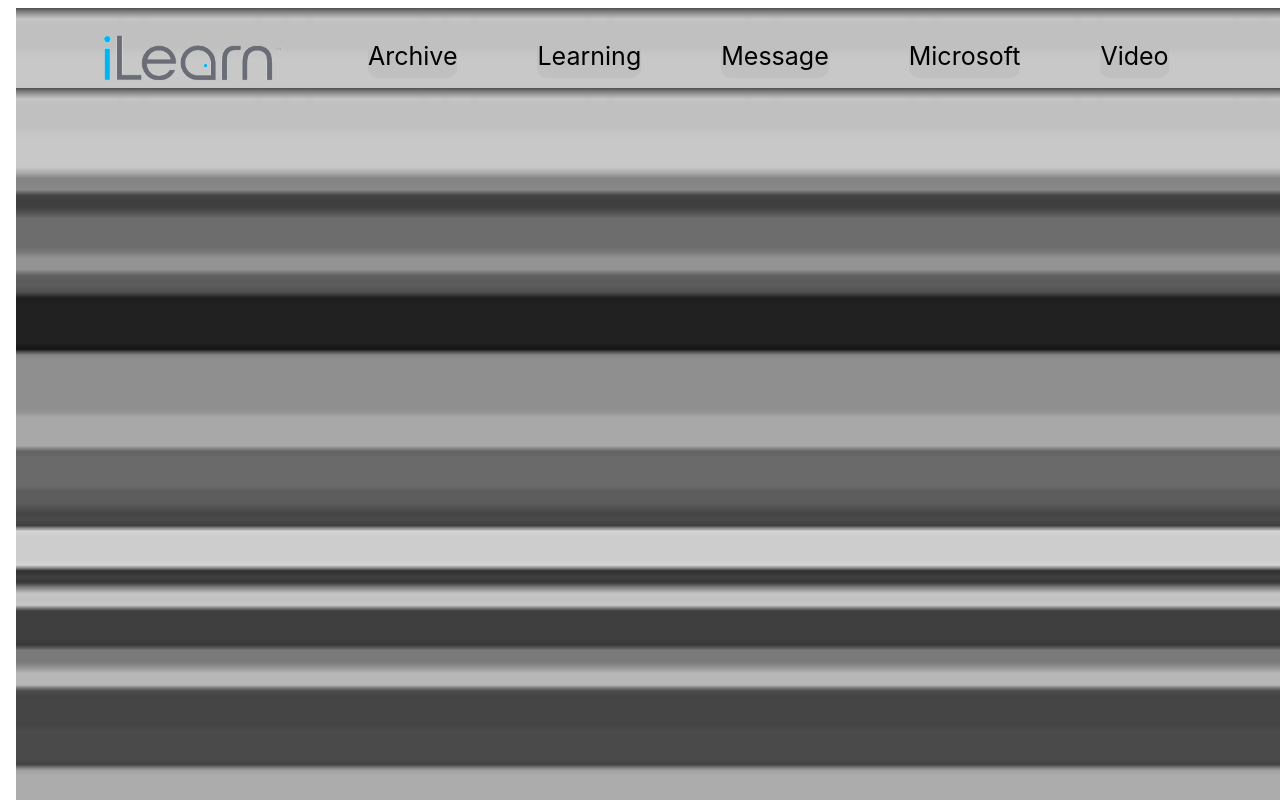
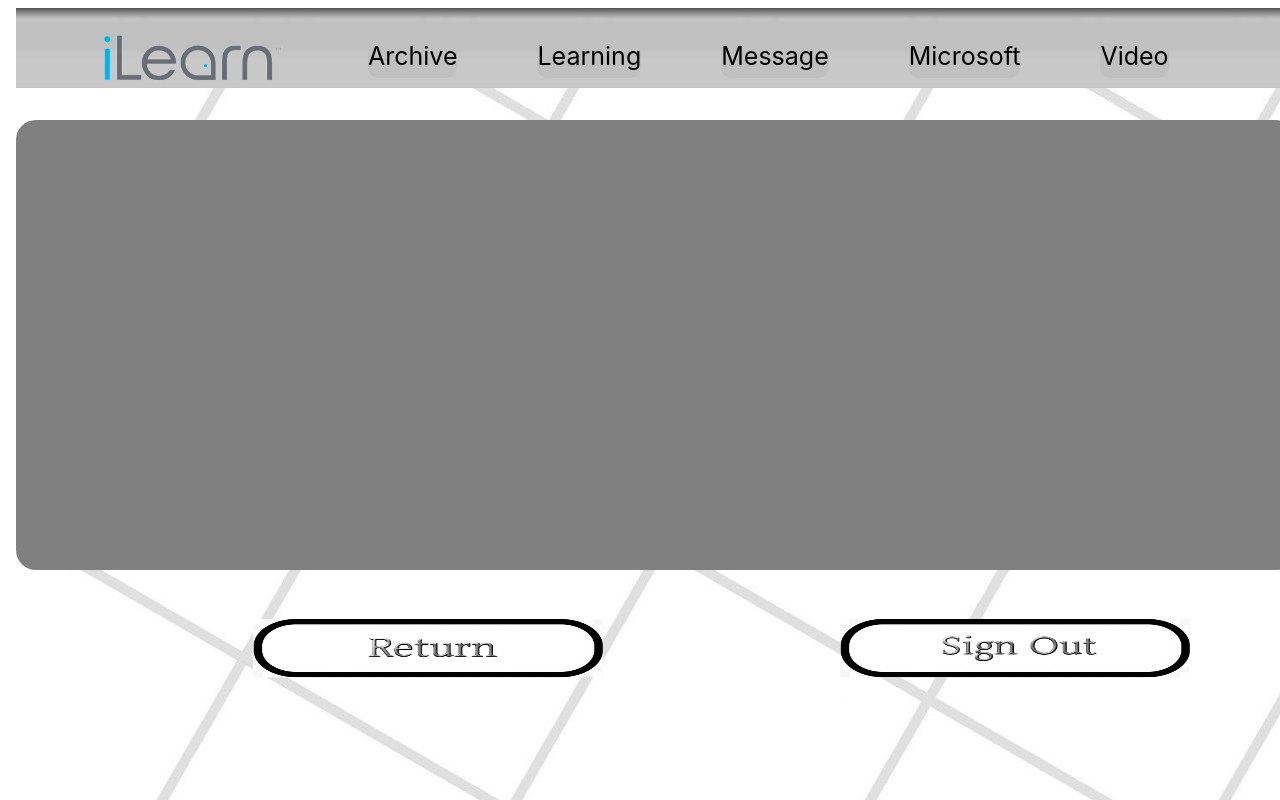
Before and after one commit to AndreeAng/iLearn, a React (Create React App) app: page /learning/classes in a window 1280 px wide. Shown: the top 800 px of the page. Built offline with nearby package versions, Linux system fonts and the light colour scheme.

Commit message:
Cleaned up a little

```diff
--- a/src/Pages/Assignments.js
+++ b/src/Pages/Assignments.js
@@ -1,12 +1,81 @@
-import React from "react";
-import image from "../img/navbg.png";
+import React, { useEffect, useState } from "react";
+import {BrowserRouter as Router, Routes, Route, Link, BrowserRouter} from "react-router-dom";
+import image from "../img/backgi.jpeg";
+import img1 from "../img/return.png";
+import img2 from "../img/signOut.png";
 
-function Assignments(){
+import firebase from 'firebase/compat/app';
+import 'firebase/compat/auth';
+import 'firebase/compat/firestore';
+import * as ImagePicker from 'expo-image-picker';
+
+export default function Assignments() {
+  const [image, setImage] = useState("");
+  const [uploading, setUpLoading] = useState(false)
+
+  const pickImage = async () => {
+    // No permissions request is necessary for launching the image library
+    let result = await ImagePicker.launchImageLibraryAsync({
+      mediaTypes: ImagePicker.MediaTypeOptions.All,
+      allowsEditing: true,
+      aspect: [4, 3],
+      quality: 1,
+    });
+
+    console.log(result);
+
+    if (!result.cancelled) {
+      setImage(result.uri);
+    }
+  };
     return (
-        <div style={styles.background}>
+      <div style={styles.background}>
+        <div>
+          <button onClick={pickImage} style={styles.file}>Choose File</button>
+          <button onClick={uploadImage} style={styles.file}>Upload</button>
+          <div style={styles.container}></div>
+        </div>
+          <Link to="/learning"><img src={img1} style={styles.heading}/></Link>
+          <Link to="../"><img src={img2} style={styles.heading}/></Link>
+        </div>
+    );
+};
 
-        </div>
-      );
+const uploadImage = async () => {
+  const blob = await new Promise((resolve, reject) => {
+    const xhr = new XMLHttpRequest();
+    xhr.onload = function() {
+      resolve(xhr.response);
+    };
+    xhr.onerror = function() {
+      reject(new TypeError('Network request failed'));
+    };
+    xhr.responseType = 'blob';
+    xhr.open('GET', 'image', true);
+    xhr.send(null);
+  });
+
+  const ref = firebase.storage().ref().child(new Date().toISOString())
+  const snapshot = ref.put(blob)
+
+  snapshot.on(firebase.storage.TaskEvent.STATE_CHANGED, ()=>{
+    //setUpLoading(true);
+  },
+  (error)=>{
+    //setUpLoading(false)
+    console.log(error)
+    blob.close()
+    return
+  },
+  ()=>{
+    snapshot.snapshot.ref.getDownloadURL().then((url)=>{
+      //setUpLoading(false)
+      console.log("downloal url: ", url);
+      blob.close();
+      return url;
+    });
+  }
+  );
 };
 
 const styles ={
@@ -18,6 +87,48 @@ const styles ={
       width: '100vw',
       height: '115vh',
     },
+    heading: {
+      border: 4,
+      borderColor:"black",
+      backgroundColor: "clear",
+      color: "green",
+      paddingTop: "0%",
+      paddingBottom: "0%",
+      width: 350,
+      height: 150,
+      textalign: "right",
+      textdecoration: "none",
+      display: "inline-block",
+      borderRadius: 20,
+      marginTop: "0%",
+      marginLeft: "18.5%"
+    },
+    file: {
+      border: 4,
+      borderColor:"black",
+      backgroundColor: "black",
+      color: "white",
+      width: "25%",
+      textalign: "center",
+      textdecoration: "none",
+      display: "inline-block",
+      borderRadius: 20,
+      borderColor: "black",
+      marginLeft: "15%",
+      marginTop: "3%",
+},
+container: {
+  border: 20,
+borderColor:"black",
+backgroundColor: "gray",
+color: "green",
+paddingTop: "8.5%",
+width: "100%",
+height: 450,
+textalign: "left",
+textdecoration: "none",
+display: "inline-block",
+borderRadius: 20,
+marginTop: "2.5%",
+},
   };
-
-export default Assignments;
--- a/src/Pages/Classes.js
+++ b/src/Pages/Classes.js
@@ -1,12 +1,79 @@
-import React from "react";
-import image from "../img/navbg.png";
+import React, { useEffect, useState } from "react";
+import {BrowserRouter as Router, Routes, Route, Link, BrowserRouter} from "react-router-dom";
+import image from "../img/backgi.jpeg";
+import img1 from "../img/return.png";
+import img2 from "../img/signOut.png";
 
-function Classes(){
+import firebase from 'firebase/compat/app';
+import 'firebase/compat/auth';
+import 'firebase/compat/firestore';
+import * as ImagePicker from 'expo-image-picker';
+
+export default function Classes() {
+  const [image, setImage] = useState("");
+  const [uploading, setUpLoading] = useState(false)
+
+  const pickImage = async () => {
+    // No permissions request is necessary for launching the image library
+    let result = await ImagePicker.launchImageLibraryAsync({
+      mediaTypes: ImagePicker.MediaTypeOptions.All,
+      allowsEditing: true,
+      aspect: [4, 3],
+      quality: 1,
+    });
+
+    console.log(result);
+
+    if (!result.cancelled) {
+      setImage(result.uri);
+    }
+  };
     return (
-        <div style={styles.background}>
+      <div style={styles.background}>
+        <div>
+          <div style={styles.container}></div>
+        </div>
+          <Link to="/learning"><img src={img1} style={styles.heading}/></Link>
+          <Link to="../"><img src={img2} style={styles.heading}/></Link>
+        </div>
+    );
+};
 
-        </div>
-      );
+const uploadImage = async () => {
+  const blob = await new Promise((resolve, reject) => {
+    const xhr = new XMLHttpRequest();
+    xhr.onload = function() {
+      resolve(xhr.response);
+    };
+    xhr.onerror = function() {
+      reject(new TypeError('Network request failed'));
+    };
+    xhr.responseType = 'blob';
+    xhr.open('GET', 'image', true);
+    xhr.send(null);
+  });
+
+  const ref = firebase.storage().ref().child(new Date().toISOString())
+  const snapshot = ref.put(blob)
+
+  snapshot.on(firebase.storage.TaskEvent.STATE_CHANGED, ()=>{
+    //setUpLoading(true);
+  },
+  (error)=>{
+    //setUpLoading(false)
+    console.log(error)
+    blob.close()
+    return
+  },
+  ()=>{
+    snapshot.snapshot.ref.getDownloadURL().then((url)=>{
+      //setUpLoading(false)
+      console.log("downloal url: ", url);
+      blob.close();
+      return url;
+    });
+  }
+  );
 };
 
 const styles ={
@@ -18,6 +85,48 @@ const styles ={
       width: '100vw',
       height: '115vh',
     },
+    heading: {
+      border: 4,
+      borderColor:"black",
+      backgroundColor: "clear",
+      color: "green",
+      paddingTop: "0%",
+      paddingBottom: "0%",
+      width: 350,
+      height: 150,
+      textalign: "right",
+      textdecoration: "none",
+      display: "inline-block",
+      borderRadius: 20,
+      marginTop: "0%",
+      marginLeft: "18.5%"
+    },
+    file: {
+      border: 4,
+      borderColor:"black",
+      backgroundColor: "black",
+      color: "white",
+      width: "25%",
+      textalign: "center",
+      textdecoration: "none",
+      display: "inline-block",
+      borderRadius: 20,
+      borderColor: "black",
+      marginLeft: "15%",
+      marginTop: "3%",
+},
+container: {
+  border: 20,
+borderColor:"black",
+backgroundColor: "gray",
+color: "green",
+paddingTop: "8.5%",
+width: "100%",
+height: 450,
+textalign: "left",
+textdecoration: "none",
+display: "inline-block",
+borderRadius: 20,
+marginTop: "2.5%",
+},
   };
-
-export default Classes;
--- a/src/Pages/Grades.js
+++ b/src/Pages/Grades.js
@@ -1,12 +1,79 @@
-import React from "react";
-import image from "../img/navbg.png";
+import React, { useEffect, useState } from "react";
+import {BrowserRouter as Router, Routes, Route, Link, BrowserRouter} from "react-router-dom";
+import image from "../img/backgi.jpeg";
+import img1 from "../img/return.png";
+import img2 from "../img/signOut.png";
 
-function Grades(){
+import firebase from 'firebase/compat/app';
+import 'firebase/compat/auth';
+import 'firebase/compat/firestore';
+import * as ImagePicker from 'expo-image-picker';
+
+export default function Grades() {
+  const [image, setImage] = useState("");
+  const [uploading, setUpLoading] = useState(false)
+
+  const pickImage = async () => {
+    // No permissions request is necessary for launching the image library
+    let result = await ImagePicker.launchImageLibraryAsync({
+      mediaTypes: ImagePicker.MediaTypeOptions.All,
+      allowsEditing: true,
+      aspect: [4, 3],
+      quality: 1,
+    });
+
+    console.log(result);
+
+    if (!result.cancelled) {
+      setImage(result.uri);
+    }
+  };
     return (
-        <div style={styles.background}>
+      <div style={styles.background}>
+        <div>
+          <div style={styles.container}></div>
+        </div>
+          <Link to="/learning"><img src={img1} style={styles.heading}/></Link>
+          <Link to="../"><img src={img2} style={styles.heading}/></Link>
+        </div>
+    );
+};
 
-        </div>
-      );
+const uploadImage = async () => {
+  const blob = await new Promise((resolve, reject) => {
+    const xhr = new XMLHttpRequest();
+    xhr.onload = function() {
+      resolve(xhr.response);
+    };
+    xhr.onerror = function() {
+      reject(new TypeError('Network request failed'));
+    };
+    xhr.responseType = 'blob';
+    xhr.open('GET', 'image', true);
+    xhr.send(null);
+  });
+
+  const ref = firebase.storage().ref().child(new Date().toISOString())
+  const snapshot = ref.put(blob)
+
+  snapshot.on(firebase.storage.TaskEvent.STATE_CHANGED, ()=>{
+    //setUpLoading(true);
+  },
+  (error)=>{
+    //setUpLoading(false)
+    console.log(error)
+    blob.close()
+    return
+  },
+  ()=>{
+    snapshot.snapshot.ref.getDownloadURL().then((url)=>{
+      //setUpLoading(false)
+      console.log("downloal url: ", url);
+      blob.close();
+      return url;
+    });
+  }
+  );
 };
 
 const styles ={
@@ -18,5 +85,48 @@ const styles ={
       width: '100vw',
       height: '115vh',
     },
+    heading: {
+      border: 4,
+      borderColor:"black",
+      backgroundColor: "clear",
+      color: "green",
+      paddingTop: "0%",
+      paddingBottom: "0%",
+      width: 350,
+      height: 150,
+      textalign: "right",
+      textdecoration: "none",
+      display: "inline-block",
+      borderRadius: 20,
+      marginTop: "0%",
+      marginLeft: "18.5%"
+    },
+    file: {
+      border: 4,
+      borderColor:"black",
+      backgroundColor: "black",
+      color: "white",
+      width: "25%",
+      textalign: "center",
+      textdecoration: "none",
+      display: "inline-block",
+      borderRadius: 20,
+      borderColor: "black",
+      marginLeft: "15%",
+      marginTop: "3%",
+},
+container: {
+  border: 20,
+borderColor:"black",
+backgroundColor: "gray",
+color: "green",
+paddingTop: "8.5%",
+width: "100%",
+height: 450,
+textalign: "left",
+textdecoration: "none",
+display: "inline-block",
+borderRadius: 20,
+marginTop: "2.5%",
+},
   };
-export default Grades;
--- a/src/Pages/Learning.js
+++ b/src/Pages/Learning.js
@@ -6,6 +6,7 @@ import image from "../img/backgi.jpeg";
 import img1 from "../img/grades.png";
 import img2 from "../img/assignments.png";
 import img3 from "../img/classes.png";
+import img4 from "../img/return.png";
 
 import firebase from 'firebase/compat/app';
 import 'firebase/compat/auth';
@@ -41,10 +42,6 @@ export default function Learning() {
           <Link to="/learning/grades"><img src={img1} style={styles.button}/></Link>
           <Link to="/learning/assignments"><img src={img2} style={styles.button}/></Link>
           <Link to="/learning/classes"><img src={img3} style={styles.button}/></Link>
-          {/*  */}
-
-          <button onClick={pickImage} style={styles.file}>Choose File</button>
-          <button onClick={uploadImage} style={styles.file}>Upload</button>
           <div style={styles.container}></div>
       </div>
     );
@@ -103,7 +100,7 @@ const styles ={
   color: "green",
   paddingTop: "8.5%",
   width: "100%",
-  height: "50%",
+  height: 600,
   textalign: "left",
   textdecoration: "none",
   display: "inline-block",
@@ -135,7 +132,23 @@ const styles ={
         display: "inline-block",
         borderRadius: 20,
         borderColor: "black",
-        marginLeft: "15%",
+        marginLeft: "10%",
         marginTop: "3%",
   },
+  heading: {
+    border: 4,
+    borderColor:"black",
+    backgroundColor: "clear",
+    color: "green",
+    paddingTop: "0%",
+    paddingBottom: "0%",
+    width: 350,
+    height: 150,
+    textalign: "right",
+    textdecoration: "none",
+    display: "inline-block",
+    borderRadius: 20,
+    marginTop: "0%",
+    marginLeft: "18.5%"
+  },
 };
```
Also changed, not shown: src/img/return.png (added), src/img/signOut.png (added).
